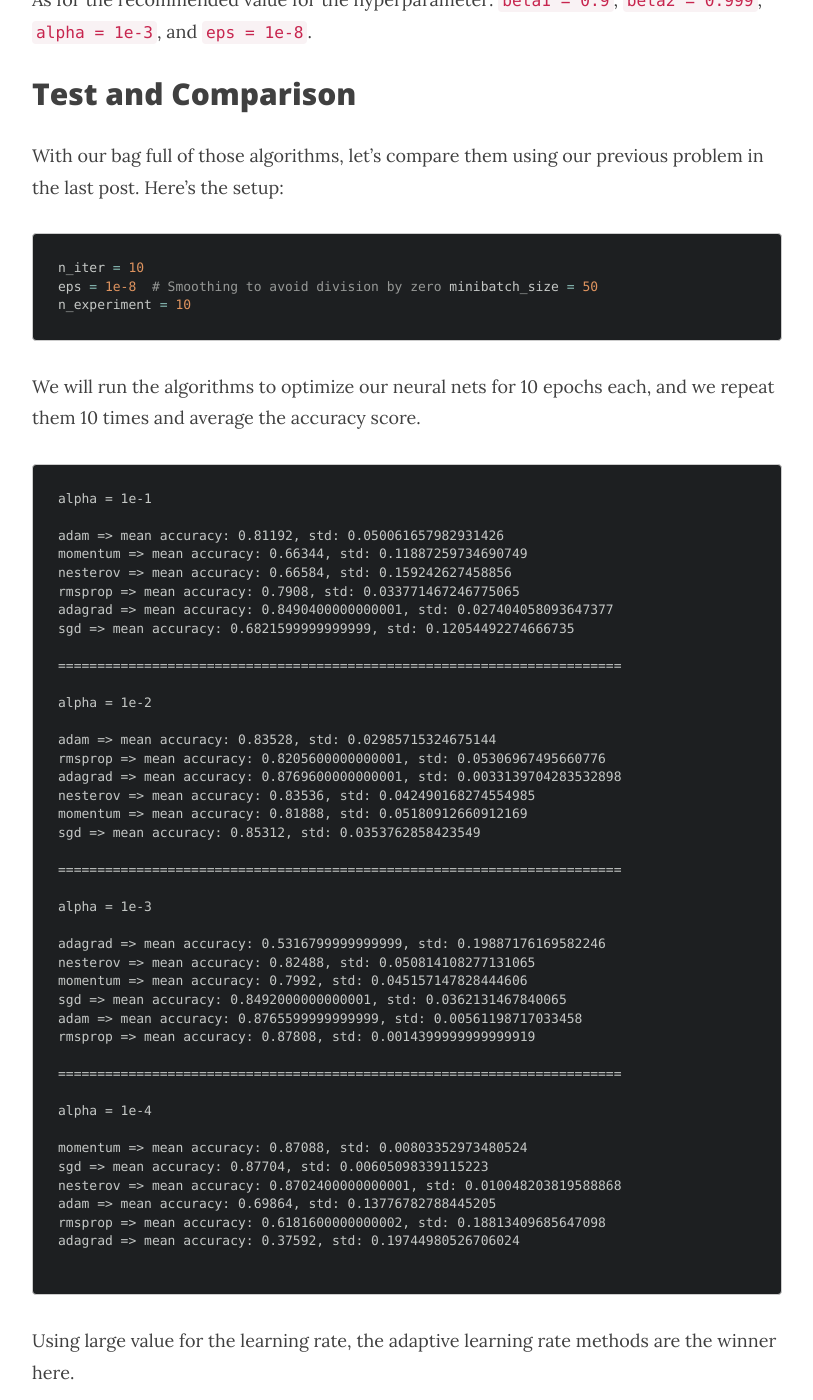
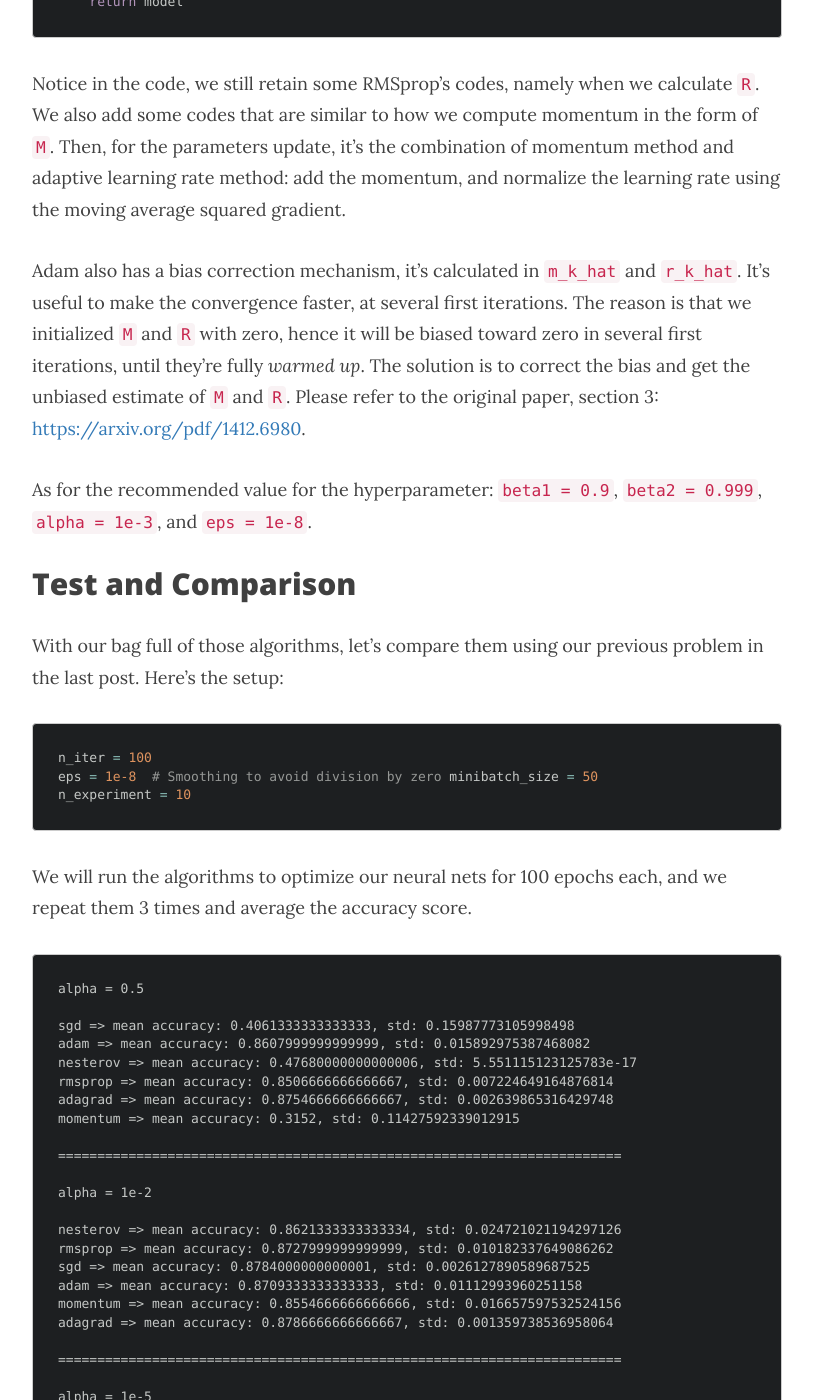
Before and after one commit to hsyodysseyjr/wiseodd0, a Jekyll site: the page built from _posts/2016-06-22-nn-optimization.md, in a window 1280 px wide and 1400 px high, scrolled down 6877 px. Shown: the whole window, without its empty margins (233-1046 px from the left). Built offline with Jekyll 4.4.1, drawn with Linux system fonts in a browser that asks for light colours; nearby versions of some CDN libraries; comment, search, counter and statistics services are not loaded; some of the changed text lies outside the part shown.

Commit message:
Update posts

````diff
--- a/_posts/2016-06-22-nn-optimization.md
+++ b/_posts/2016-06-22-nn-optimization.md
@@ -29,12 +29,16 @@ def get_minibatch(X, y, minibatch_size):
 
 
 def sgd(model, X_train, y_train, minibatch_size):
-    for iter in range(n_iter):
-        for X_mini, y_mini in get_minibatch(X_train, y_train, minibatch_size):
-            grad = get_minibatch_grad(model, X_mini, y_mini)
+    minibatches = get_minibatch(X_train, y_train, minibatch_size)
 
-            for layer in grad:
-                model[layer] += alpha * grad[layer]
+    for iter in range(1, n_iter + 1):
+        idx = np.random.randint(0, len(minibatches))
+        X_mini, y_mini = minibatches[idx]
+
+        grad = get_minibatch_grad(model, X_mini, y_mini)
+
+        for layer in grad:
+            model[layer] += alpha * grad[layer]
 
     return model
 ```
@@ -58,11 +62,17 @@ def momentum(model, X_train, y_train, minibatch_size):
     velocity = {k: np.zeros_like(v) for k, v in model.items()}
     gamma = .9
 
-    grad = get_minibatch_grad(model, X_train, y_train)
+    minibatches = get_minibatch(X_train, y_train, minibatch_size)
 
-    for layer in grad:
-        velocity[layer] = gamma * velocity[layer] + alpha * grad[layer]
-        model[layer] += velocity[layer]
+    for iter in range(1, n_iter + 1):
+        idx = np.random.randint(0, len(minibatches))
+        X_mini, y_mini = minibatches[idx]
+
+        grad = get_minibatch_grad(model, X_mini, y_mini)
+
+        for layer in grad:
+            velocity[layer] = gamma * velocity[layer] + alpha * grad[layer]
+            model[layer] += velocity[layer]
 
     return model
 ```
@@ -82,14 +92,18 @@ def nesterov(model, X_train, y_train, minibatch_size):
     velocity = {k: np.zeros_like(v) for k, v in model.items()}
     gamma = .9
 
-    for iter in range(n_iter):
-        for X_mini, y_mini in get_minibatch(X_train, y_train, minibatch_size):
-            model_ahead = {k: v + gamma * velocity[k] for k, v in model.items()}
-            grad_ahead = get_minibatch_grad(model, X_mini, y_mini)
+    minibatches = get_minibatch(X_train, y_train, minibatch_size)
 
-            for layer in grad_ahead:
-                velocity[layer] = gamma * velocity[layer] + alpha * grad_ahead[layer]
-                model[layer] += velocity[layer]
+    for iter in range(1, n_iter + 1):
+        idx = np.random.randint(0, len(minibatches))
+        X_mini, y_mini = minibatches[idx]
+
+        model_ahead = {k: v + gamma * velocity[k] for k, v in model.items()}
+        grad = get_minibatch_grad(model, X_mini, y_mini)
+
+        for layer in grad:
+            velocity[layer] = gamma * velocity[layer] + alpha * grad[layer]
+            model[layer] += velocity[layer]
 
     return model
 ```
@@ -108,13 +122,17 @@ That's why Adagrad was invented. It's trying to solve that very problem.
 def adagrad(model, X_train, y_train, minibatch_size):
     cache = {k: np.zeros_like(v) for k, v in model.items()}
 
-    for iter in range(n_iter):
-        for X_mini, y_mini in get_minibatch(X_train, y_train, minibatch_size):
-            grad = get_minibatch_grad(model, X_mini, y_mini)
+    minibatches = get_minibatch(X_train, y_train, minibatch_size)
 
-            for k in grad:
-                cache[k] += grad[k]**2
-                model[k] += alpha * grad[k] / (np.sqrt(cache[k]) + eps)
+    for iter in range(1, n_iter + 1):
+        idx = np.random.randint(0, len(minibatches))
+        X_mini, y_mini = minibatches[idx]
+
+        grad = get_minibatch_grad(model, X_mini, y_mini)
+
+        for k in grad:
+            cache[k] += grad[k]**2
+            model[k] += alpha * grad[k] / (np.sqrt(cache[k]) + eps)
 
     return model
 ```
@@ -136,13 +154,17 @@ def rmsprop(model, X_train, y_train, minibatch_size):
     cache = {k: np.zeros_like(v) for k, v in model.items()}
     gamma = .9
 
-    for iter in range(n_iter):
-        for X_mini, y_mini in get_minibatch(X_train, y_train, minibatch_size):
-            grad = get_minibatch_grad(model, X_mini, y_mini)
+    minibatches = get_minibatch(X_train, y_train, minibatch_size)
 
-            for k in grad:
-                cache[k] = gamma * cache[k] + (1 - gamma) * (grad[k]**2)
-                model[k] += alpha * grad[k] / (np.sqrt(cache[k]) + eps)
+    for iter in range(1, n_iter + 1):
+        idx = np.random.randint(0, len(minibatches))
+        X_mini, y_mini = minibatches[idx]
+
+        grad = get_minibatch_grad(model, X_mini, y_mini)
+
+        for k in grad:
+            cache[k] = gamma * cache[k] + (1 - gamma) * (grad[k]**2)
+            model[k] += alpha * grad[k] / (np.sqrt(cache[k]) + eps)
 
     return model
 ```
@@ -160,22 +182,23 @@ def adam(model, X_train, y_train, minibatch_size):
     beta1 = .9
     beta2 = .999
 
+    minibatches = get_minibatch(X_train, y_train, minibatch_size)
+
     for iter in range(1, n_iter + 1):
-        minibatches = get_minibatch(X_train, y_train, minibatch_size)
+        t = iter
+        idx = np.random.randint(0, len(minibatches))
+        X_mini, y_mini = minibatches[idx]
 
-        for i, minibatch in enumerate(minibatches):
-            t = iter * len(X_train) / minibatch_size + i
-            X_mini, y_mini = minibatch
-            grad = get_minibatch_grad(model, X_mini, y_mini)
+        grad = get_minibatch_grad(model, X_mini, y_mini)
 
-            for k in grad:
-                M[k] = beta1 * M[k] + (1. - beta1) * grad[k]
-                R[k] = beta2 * R[k] + (1. - beta2) * grad[k]**2
+        for k in grad:
+            M[k] = beta1 * M[k] + (1. - beta1) * grad[k]
+            R[k] = beta2 * R[k] + (1. - beta2) * grad[k]**2
 
-                m_k_hat = M[k] / (1. - beta1**(t))
-                r_k_hat = R[k] / (1. - beta2**(t))
+            m_k_hat = M[k] / (1. - beta1**(t))
+            r_k_hat = R[k] / (1. - beta2**(t))
 
-                model[k] += alpha * m_k_hat / (np.sqrt(r_k_hat) + eps)
+            model[k] += alpha * m_k_hat / (np.sqrt(r_k_hat) + eps)
 
     return model
 ```
@@ -191,64 +214,51 @@ As for the recommended value for the hyperparameter: `beta1 = 0.9`, `beta2 = 0.9
 With our bag full of those algorithms, let's compare them using our previous problem in the last post. Here's the setup:
 
 ``` python
-n_iter = 10
+n_iter = 100
 eps = 1e-8  # Smoothing to avoid division by zero
 minibatch_size = 50
 n_experiment = 10
 ```
 
-We will run the algorithms to optimize our neural nets for 10 epochs each, and we repeat them 10 times and average the accuracy score.
+We will run the algorithms to optimize our neural nets for 100 epochs each, and we repeat them 3 times and average the accuracy score.
 
 ```
-alpha = 1e-1
+alpha = 0.5
 
-adam => mean accuracy: 0.81192, std: 0.050061657982931426
-momentum => mean accuracy: 0.66344, std: 0.11887259734690749
-nesterov => mean accuracy: 0.66584, std: 0.159242627458856
-rmsprop => mean accuracy: 0.7908, std: 0.033771467246775065
-adagrad => mean accuracy: 0.8490400000000001, std: 0.027404058093647377
-sgd => mean accuracy: 0.6821599999999999, std: 0.12054492274666735
+sgd => mean accuracy: 0.4061333333333333, std: 0.15987773105998498
+adam => mean accuracy: 0.8607999999999999, std: 0.015892975387468082
+nesterov => mean accuracy: 0.47680000000000006, std: 5.551115123125783e-17
+rmsprop => mean accuracy: 0.8506666666666667, std: 0.007224649164876814
+adagrad => mean accuracy: 0.8754666666666667, std: 0.002639865316429748
+momentum => mean accuracy: 0.3152, std: 0.11427592339012915
 
 ========================================================================
 
 alpha = 1e-2
 
-adam => mean accuracy: 0.83528, std: 0.02985715324675144
-rmsprop => mean accuracy: 0.8205600000000001, std: 0.05306967495660776
-adagrad => mean accuracy: 0.8769600000000001, std: 0.0033139704283532898
-nesterov => mean accuracy: 0.83536, std: 0.042490168274554985
-momentum => mean accuracy: 0.81888, std: 0.05180912660912169
-sgd => mean accuracy: 0.85312, std: 0.0353762858423549
+nesterov => mean accuracy: 0.8621333333333334, std: 0.024721021194297126
+rmsprop => mean accuracy: 0.8727999999999999, std: 0.010182337649086262
+sgd => mean accuracy: 0.8784000000000001, std: 0.0026127890589687525
+adam => mean accuracy: 0.8709333333333333, std: 0.01112993960251158
+momentum => mean accuracy: 0.8554666666666666, std: 0.016657597532524156
+adagrad => mean accuracy: 0.8786666666666667, std: 0.001359738536958064
 
 ========================================================================
 
-alpha = 1e-3
+alpha = 1e-5
 
-adagrad => mean accuracy: 0.5316799999999999, std: 0.19887176169582246
-nesterov => mean accuracy: 0.82488, std: 0.050814108277131065
-momentum => mean accuracy: 0.7992, std: 0.045157147828444606
-sgd => mean accuracy: 0.8492000000000001, std: 0.0362131467840065
-adam => mean accuracy: 0.8765599999999999, std: 0.00561198717033458
-rmsprop => mean accuracy: 0.87808, std: 0.0014399999999999919
-
-========================================================================
-
-alpha = 1e-4
-
-momentum => mean accuracy: 0.87088, std: 0.00803352973480524
-sgd => mean accuracy: 0.87704, std: 0.00605098339115223
-nesterov => mean accuracy: 0.8702400000000001, std: 0.010048203819588868
-adam => mean accuracy: 0.69864, std: 0.13776782788445205
-rmsprop => mean accuracy: 0.6181600000000002, std: 0.18813409685647098
-adagrad => mean accuracy: 0.37592, std: 0.19744980526706024
+adagrad => mean accuracy: 0.504, std: 0.2635737973825673
+sgd => mean accuracy: 0.6509333333333334, std: 0.1101414040626362
+nesterov => mean accuracy: 0.8666666666666667, std: 0.016110727964792775
+rmsprop => mean accuracy: 0.30693333333333334, std: 0.028898596659507347
+momentum => mean accuracy: 0.8613333333333334, std: 0.02526728231439929
+adam => mean accuracy: 0.43039999999999995, std: 0.0842928229447798
 
 ```
 
 Using large value for the learning rate, the adaptive learning rate methods are the winner here.
 
-However, the opposite happens when we're using small learning rate value e.g. `1e-4`. It's small enough for vanilla SGD and momentum based methods to perform well. On the other hand, as the learning rate is already very small, and we normalizes it in the adaptive learning rate methods, it becomes even smaller, which impacting the convergence rate. It makes the learning becomes really slow and they perform worse than the vanilla SGD with the same number of iteration.
-
-We found that the learning rate sweet spot for Adagrad is at `1e-2`, while for RMSprop and Adam, it's at `1e-3`, just as the author stated in the paper.
+However, the opposite happens when we're using small learning rate value e.g. `1e-5`. It's small enough for vanilla SGD and momentum based methods to perform well. On the other hand, as the learning rate is already very small, and we normalizes it in the adaptive learning rate methods, it becomes even smaller, which impacting the convergence rate. It makes the learning becomes really slow and they perform worse than the vanilla SGD with the same number of iteration.
 
 <h2 class="section-header">Conclusion</h2>
 
````
Also changed, not shown: other parts of _posts/2016-06-22-nn-optimization.md (+1 -1 lines), _posts/2016-06-21-nn-sgd.md (+1 -1 lines).
